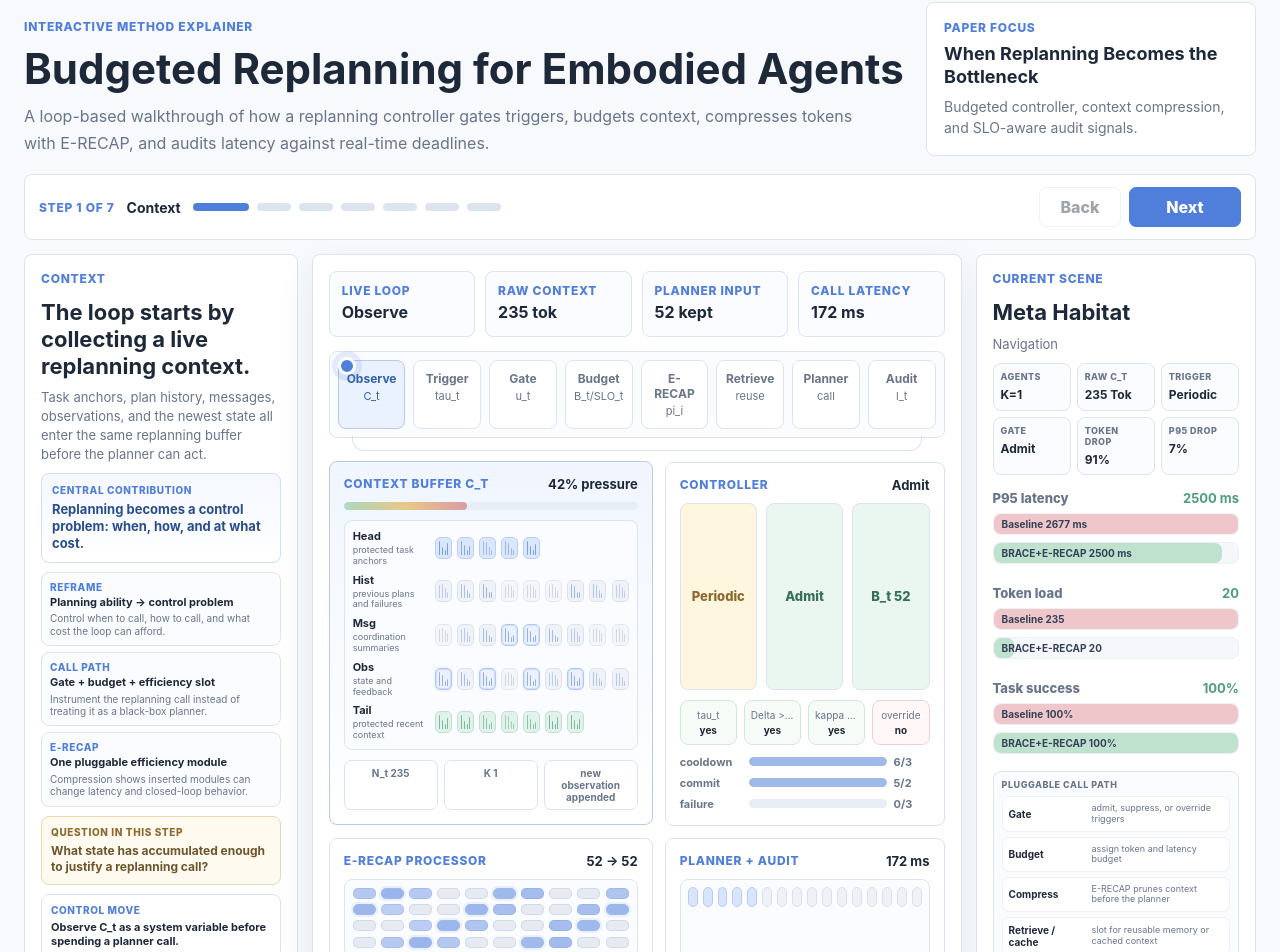
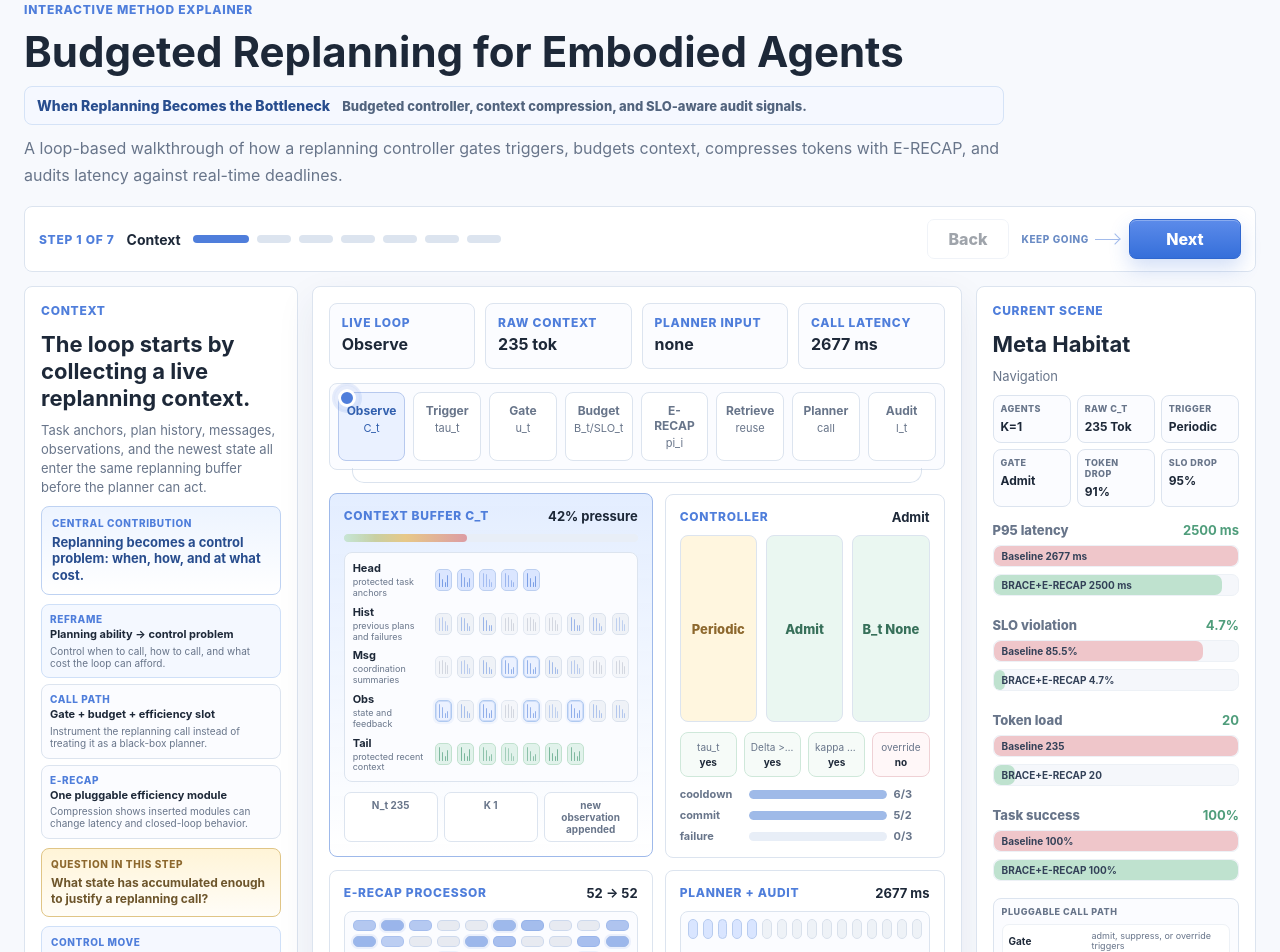
Before and after one commit to Shuaijun-LIU/BRACE-Animation, a React (Vite) app in the folder app/: page / in a window 1280 px wide. Shown: the part 28-980 px from the top of the page. Built offline with nearby package versions, Linux system fonts and the light colour scheme.

Commit message:
feat(animation): polish final walkthrough cues

```diff
--- a/app/src/App.tsx
+++ b/app/src/App.tsx
@@ -41,6 +41,7 @@ type GuidedStep = {
   counters: Counters;
   pressure: number;
   rawTokens: number;
+  budgetTokens: number | null;
   keepTarget: number;
   layerCounts: number[];
   phaseMs: Record<PhaseName, number>;
@@ -113,10 +114,11 @@ const stepStates: GuidedStep[] = [
     counters: { delta: 3, omega: 2, sinceReplan: 6, sincePlanChange: 5, failureWindow: 0 },
     pressure: 0.42,
     rawTokens: 235,
+    budgetTokens: null,
     keepTarget: 52,
     layerCounts: [52, 52, 52, 52],
-    phaseMs: { compression: 0, retrieval: 0, planner: 148, update: 24 },
-    auditLine: "sense appended observation; planner input is still uncompressed",
+    phaseMs: { compression: 0, retrieval: 0, planner: 2677, update: 0 },
+    auditLine: "raw No-BRACE call path exceeds the Habitat SLO tail even with saturated success",
     evidenceNote: "Meta Habitat anchor: success is saturated, but tail latency is the hidden issue.",
   },
   {
@@ -138,10 +140,11 @@ const stepStates: GuidedStep[] = [
     counters: { delta: 3, omega: 2, sinceReplan: 4, sincePlanChange: 4, failureWindow: 1 },
     pressure: 0.86,
     rawTokens: 2934,
+    budgetTokens: null,
     keepTarget: 52,
     layerCounts: [52, 52, 52, 52],
-    phaseMs: { compression: 0, retrieval: 42, planner: 236, update: 31 },
-    auditLine: "hazard trigger fired; baseline would call planner again",
+    phaseMs: { compression: 0, retrieval: 0, planner: 8520, update: 0 },
+    auditLine: "hazard trigger fired; unbudgeted AirSim tail latency reaches the deadline-miss regime",
     evidenceNote: "AirSim K=8 baseline reaches 100% SLO violation despite 100% success.",
   },
   {
@@ -163,10 +166,11 @@ const stepStates: GuidedStep[] = [
     counters: { delta: 3, omega: 3, sinceReplan: 5, sincePlanChange: 1, failureWindow: 1 },
     pressure: 0.72,
     rawTokens: 1566,
+    budgetTokens: null,
     keepTarget: 52,
     layerCounts: [52, 52, 52, 52],
-    phaseMs: { compression: 0, retrieval: 28, planner: 210, update: 33 },
-    auditLine: "commit window blocks immediate plan replacement",
+    phaseMs: { compression: 0, retrieval: 0, planner: 0, update: 0 },
+    auditLine: "commit window holds the current plan; no new planner call is spent",
     evidenceNote: "Proxy sweep: controller structure collapses calls/deadlocks compared with replanning every step.",
   },
   {
@@ -183,15 +187,16 @@ const stepStates: GuidedStep[] = [
     node: "budget",
     platformId: "habitat",
     triggerType: "periodic",
-    gate: "cooldown",
-    checks: { trigger: true, cooldown: false, commit: true, override: false },
-    counters: { delta: 3, omega: 2, sinceReplan: 1, sincePlanChange: 5, failureWindow: 0 },
+    gate: "admit",
+    checks: { trigger: true, cooldown: true, commit: true, override: false },
+    counters: { delta: 3, omega: 2, sinceReplan: 3, sincePlanChange: 5, failureWindow: 0 },
     pressure: 0.62,
     rawTokens: 235,
+    budgetTokens: 20,
     keepTarget: 44,
     layerCounts: [52, 47, 44, 44],
-    phaseMs: { compression: 12, retrieval: 38, planner: 184, update: 28 },
-    auditLine: "budget selected; current context must fit B_t before planning",
+    phaseMs: { compression: 35.63, retrieval: 0, planner: 2414.05, update: 0.24 },
+    auditLine: "budget selected; Habitat call-path mean stays near the 2500 ms SLO after pruning",
     evidenceNote: "Matched-budget baselines show token count alone does not explain tail behavior.",
   },
   {
@@ -213,10 +218,11 @@ const stepStates: GuidedStep[] = [
     counters: { delta: 3, omega: 2, sinceReplan: 5, sincePlanChange: 5, failureWindow: 1 },
     pressure: 0.7,
     rawTokens: 2934,
+    budgetTokens: 1114,
     keepTarget: 27,
     layerCounts: [52, 44, 34, 27],
-    phaseMs: { compression: 36, retrieval: 42, planner: 148, update: 26 },
-    auditLine: "head/tail pinned; top-utility middle tokens form planner input",
+    phaseMs: { compression: 36, retrieval: 42, planner: 1536, update: 26 },
+    auditLine: "head/tail pinned; top-utility middle tokens form the AirSim budgeted planner input",
     evidenceNote: "E-RECAP removes 71-76% of tokens in multi-agent Habitat context-growth tests.",
   },
   {
@@ -238,10 +244,11 @@ const stepStates: GuidedStep[] = [
     counters: { delta: 3, omega: 2, sinceReplan: 1, sincePlanChange: 1, failureWindow: 3 },
     pressure: 0.58,
     rawTokens: 235,
+    budgetTokens: 20,
     keepTarget: 22,
     layerCounts: [52, 38, 28, 22],
-    phaseMs: { compression: 36, retrieval: 42, planner: 148, update: 26 },
-    auditLine: "failure override admits recovery; audit emits l_t and phase breakdown",
+    phaseMs: { compression: 35.63, retrieval: 0, planner: 2414.05, update: 0.24 },
+    auditLine: "failure override admits recovery; appendix phase audit reports 2486.31 ms P95",
     evidenceNote: "Habitat phase table: pruning overhead is small relative to planner time after compression.",
   },
   {
@@ -263,9 +270,10 @@ const stepStates: GuidedStep[] = [
     counters: { delta: 3, omega: 2, sinceReplan: 5, sincePlanChange: 4, failureWindow: 0 },
     pressure: 0.64,
     rawTokens: 2934,
+    budgetTokens: 1114,
     keepTarget: 26,
     layerCounts: [52, 42, 32, 26],
-    phaseMs: { compression: 36, retrieval: 42, planner: 148, update: 26 },
+    phaseMs: { compression: 36, retrieval: 42, planner: 1536, update: 26 },
     auditLine: "cross-platform summary links token, SLO, and stability metrics back to loop modules",
     evidenceNote: "Across main platforms, baseline success can saturate while deadlines fail.",
   },
@@ -336,6 +344,17 @@ function gateLabel(gate: GateState) {
   }[gate];
 }
 
+function budgetLabel(step: GuidedStep) {
+  if (step.gate === "commit" || step.gate === "cooldown") {
+    return "held";
+  }
+  return step.budgetTokens === null ? "none" : `${step.budgetTokens.toLocaleString()} tok`;
+}
+
+function formatMs(value: number) {
+  return Number.isInteger(value) ? `${value}` : value.toFixed(2);
+}
+
 function App() {
   const [stepIndex, setStepIndex] = useState(0);
   const step = stepStates[stepIndex];
@@ -351,18 +370,17 @@ function App() {
   return (
     <main className="app-shell">
       <header className="topbar">
-        <div>
+        <div className="title-block">
           <p className="eyebrow">Interactive method explainer</p>
           <h1>Budgeted Replanning for Embodied Agents</h1>
+          <div className="title-paper">
+            <span>When Replanning Becomes the Bottleneck</span>
+            <strong>Budgeted controller, context compression, and SLO-aware audit signals.</strong>
+          </div>
           <p className="lede">
             A loop-based walkthrough of how a replanning controller gates triggers, budgets context,
             compresses tokens with E-RECAP, and audits latency against real-time deadlines.
           </p>
-        </div>
-        <div className="paper-card">
-          <span>Paper focus</span>
-          <strong>When Replanning Becomes the Bottleneck</strong>
-          <p>Budgeted controller, context compression, and SLO-aware audit signals.</p>
         </div>
       </header>
 
@@ -391,14 +409,20 @@ function App() {
           >
             Back
           </button>
-          <button className="primary" onClick={advance} type="button">
-            {isFinalStep ? "Restart" : "Next"}
-          </button>
+          <div className="next-action">
+            <span className="next-cue" aria-hidden="true">
+              {isFinalStep ? "replay" : "keep going"}
+              <i />
+            </span>
+            <button className="primary next-primary" onClick={advance} type="button">
+              {isFinalStep ? "Restart" : "Next"}
+            </button>
+          </div>
         </div>
       </section>
 
       <section className="story-layout" aria-label="Budgeted replanning walkthrough">
-        <article className="story-card">
+        <article className={`story-card focus-${step.focus}`} key={`story-${step.id}`}>
           <span className="section-label">{step.label}</span>
           <h2>{step.title}</h2>
           <p>{step.narrative}</p>
@@ -436,13 +460,13 @@ function App() {
           <div className="step-facts">
             <span>{`trigger: ${step.triggerType}`}</span>
             <span>{`gate: ${gateLabel(step.gate)}`}</span>
-            <span>{`B_t: ${step.keepTarget}`}</span>
+            <span>{`B_t: ${budgetLabel(step)}`}</span>
           </div>
         </article>
 
-        <LoopWorkbench keptTokens={keptTokens} platform={platform} step={step} tokens={tokens} />
+        <LoopWorkbench key={`workbench-${step.id}`} keptTokens={keptTokens} platform={platform} step={step} tokens={tokens} />
 
-        <aside className="context-card">
+        <aside className={`context-card focus-${step.focus}`} key={`scene-${step.id}`}>
           <span className="section-label">Current scene</span>
           <h2>{platform.label}</h2>
           <p>{platform.scenario}</p>
@@ -453,6 +477,13 @@ function App() {
             brace={platform.braceErecap.latencyP95Ms}
             max={Math.max(platform.baseline.latencyP95Ms, platform.braceErecap.latencyP95Ms, platform.sloMs)}
             suffix=" ms"
+          />
+          <MetricRow
+            label="SLO violation"
+            base={platform.baseline.sloViolationPct}
+            brace={platform.braceErecap.sloViolationPct}
+            max={100}
+            suffix="%"
           />
           <MetricRow
             label="Token load"
@@ -491,7 +522,7 @@ function App() {
 
 function SceneState({ platform, step }: { platform: (typeof platforms)[number]; step: GuidedStep }) {
   const tokenDrop = Math.round((1 - platform.braceErecap.tokens / platform.baseline.tokens) * 100);
-  const latencyDrop = Math.round((1 - platform.braceErecap.latencyP95Ms / platform.baseline.latencyP95Ms) * 100);
+  const sloDrop = Math.round((1 - platform.braceErecap.sloViolationPct / platform.baseline.sloViolationPct) * 100);
 
   return (
     <div className="scene-state">
@@ -516,8 +547,8 @@ function SceneState({ platform, step }: { platform: (typeof platforms)[number];
         <strong>{`${tokenDrop}%`}</strong>
       </div>
       <div>
-        <span>P95 drop</span>
-        <strong>{`${latencyDrop}%`}</strong>
+        <span>SLO drop</span>
+        <strong>{`${sloDrop}%`}</strong>
       </div>
     </div>
   );
@@ -570,11 +601,11 @@ function LoopWorkbench({
         </div>
         <div>
           <span>Planner input</span>
-          <strong>{keptCount} kept</strong>
+          <strong>{budgetLabel(step)}</strong>
         </div>
         <div>
           <span>Call latency</span>
-          <strong>{totalPhaseMs(step)} ms</strong>
+          <strong>{`${formatMs(totalPhaseMs(step))} ms`}</strong>
         </div>
       </div>
 
@@ -700,7 +731,7 @@ function ControllerCard({ focus, step }: { focus: FocusArea; step: GuidedStep })
       <div className="controller-flow">
         <div className={`controller-node trigger ${step.triggerType}`}>{step.triggerType}</div>
         <div className={`controller-node gate ${step.gate}`}>{gateLabel(step.gate)}</div>
-        <div className="controller-node budget">B_t {step.keepTarget}</div>
+        <div className="controller-node budget">B_t {budgetLabel(step)}</div>
       </div>
       <div className="gate-checks">
         {checks.map((check) => (
@@ -816,7 +847,7 @@ function PlannerAuditCard({
     <article className={focus === "audit" || focus === "evidence" ? "work-module active" : "work-module"}>
       <div className="module-title">
         <span>Planner + audit</span>
-        <strong>{`${totalMs} ms`}</strong>
+        <strong>{step.gate === "commit" || step.gate === "cooldown" ? "no call" : `${formatMs(totalMs)} ms`}</strong>
       </div>
       <div className="planner-input-strip">
         {kept.map((token, index) => (
@@ -830,14 +861,14 @@ function PlannerAuditCard({
             <div>
               <i style={{ width: metricWidth(step.phaseMs[phase], Math.max(...Object.values(step.phaseMs), 1)), "--delay": `${index * 90}ms` } as CSSProperties} />
             </div>
-            <strong>{step.phaseMs[phase]} ms</strong>
+            <strong>{formatMs(step.phaseMs[phase])} ms</strong>
           </div>
         ))}
       </div>
       <div className={totalMs <= platform.sloMs ? "slo-gauge pass" : "slo-gauge fail"}>
         <div>
           <span>l_t</span>
-          <strong>{totalMs} ms</strong>
+          <strong>{step.gate === "commit" || step.gate === "cooldown" ? "held" : `${formatMs(totalMs)} ms`}</strong>
         </div>
         <div>
           <span>SLO_t</span>
--- a/app/src/styles.css
+++ b/app/src/styles.css
@@ -45,15 +45,11 @@ button {
 }
 
 .topbar {
-  display: grid;
-  grid-template-columns: minmax(0, 1fr) 330px;
-  gap: 22px;
-  align-items: end;
+  display: block;
   margin-bottom: 18px;
 }
 
 .eyebrow,
-.paper-card span,
 .section-label,
 .panel-header span,
 .progress-cluster span,
@@ -74,7 +70,7 @@ p {
 }
 
 h1 {
-  max-width: 900px;
+  max-width: 980px;
   margin-bottom: 12px;
   font-size: 42px;
   line-height: 1.08;
@@ -90,14 +86,13 @@ h2 {
 }
 
 .lede {
-  max-width: 850px;
+  max-width: 980px;
   margin-bottom: 0;
   color: var(--muted);
   font-size: 16px;
   line-height: 1.65;
 }
 
-.paper-card,
 .guide-bar,
 .story-card,
 .stage-card,
@@ -108,22 +103,33 @@ h2 {
   background: var(--panel);
 }
 
-.paper-card {
-  padding: 17px;
-}
-
-.paper-card strong {
-  display: block;
-  margin: 8px 0;
-  font-size: 18px;
-  line-height: 1.25;
-}
-
-.paper-card p {
-  margin-bottom: 0;
-  color: var(--muted);
+.title-block {
+  max-width: 1120px;
+}
+
+.title-paper {
+  display: flex;
+  flex-wrap: wrap;
+  gap: 8px 12px;
+  align-items: center;
+  max-width: 980px;
+  margin: 0 0 10px;
+  padding: 10px 12px;
+  border: 1px solid #d5e3f7;
+  border-radius: 8px;
+  background: #f5f8ff;
+}
+
+.title-paper span {
+  color: #284d8e;
   font-size: 14px;
-  line-height: 1.5;
+  font-weight: 840;
+}
+
+.title-paper strong {
+  color: #52647e;
+  font-size: 13px;
+  font-weight: 760;
 }
 
 .guide-bar {
@@ -180,8 +186,9 @@ h2 {
 
 .guide-actions {
   display: grid;
-  grid-template-columns: 82px 112px;
+  grid-template-columns: 82px 224px;
   gap: 8px;
+  align-items: center;
 }
 
 .guide-actions button {
@@ -197,9 +204,62 @@ h2 {
 }
 
 .primary {
-  border: 1px solid var(--blue);
-  background: var(--blue);
+  border: 1px solid #2f67cf;
+  background: linear-gradient(180deg, #5c8bea, #356fda);
   color: #fff;
+}
+
+.next-action {
+  display: grid;
+  grid-template-columns: minmax(0, 1fr) 112px;
+  gap: 8px;
+  align-items: center;
+  min-width: 0;
+}
+
+.next-primary {
+  box-shadow:
+    0 9px 20px rgba(53, 111, 218, 0.22),
+    inset 0 1px 0 rgba(255, 255, 255, 0.28);
+}
+
+.next-primary:hover {
+  border-color: #255dbf;
+  background: linear-gradient(180deg, #6a98ef, #2f67cf);
+}
+
+.next-cue {
+  display: inline-flex;
+  align-items: center;
+  justify-content: flex-end;
+  gap: 6px;
+  color: #315fae;
+  font-size: 10px;
+  font-weight: 820;
+  letter-spacing: 0.06em;
+  text-transform: uppercase;
+  white-space: nowrap;
+  animation: cueNudge 1.7s ease-in-out infinite;
+}
+
+.next-cue i {
+  position: relative;
+  display: block;
+  width: 24px;
+  height: 1px;
+  background: #7da0e3;
+}
+
+.next-cue i::after {
+  position: absolute;
+  right: 0;
+  top: 50%;
+  width: 7px;
+  height: 7px;
+  border-top: 1px solid #7da0e3;
+  border-right: 1px solid #7da0e3;
+  content: "";
+  transform: translateY(-50%) rotate(45deg);
 }
 
 .secondary {
@@ -239,9 +299,9 @@ h2 {
 
 .thesis-strip {
   padding: 10px;
-  border: 1px solid #cfe0f8;
-  border-radius: 8px;
-  background: linear-gradient(180deg, #f5f8ff, #ffffff);
+  border: 1px solid #bed2f2;
+  border-radius: 8px;
+  background: linear-gradient(180deg, #edf4ff, #ffffff);
 }
 
 .thesis-strip span,
@@ -278,6 +338,11 @@ h2 {
   background: #fbfcff;
 }
 
+.contribution-grid div:first-child {
+  border-color: #cfe0f8;
+  background: #f4f8ff;
+}
+
 .contribution-grid strong {
   display: block;
   margin-top: 3px;
@@ -295,9 +360,9 @@ h2 {
 
 .control-question {
   padding: 9px;
-  border: 1px solid #ead8b5;
-  border-radius: 8px;
-  background: #fffaf0;
+  border: 1px solid #e0c586;
+  border-radius: 8px;
+  background: linear-gradient(180deg, #fff4d7, #fffdf8);
 }
 
 .control-question span {
@@ -323,6 +388,18 @@ h2 {
   border: 1px solid var(--line);
   border-radius: 8px;
   background: #fff;
+}
+
+.decision-stack div:first-child {
+  border-color: #cfe0f8;
+  background: #f5f8ff;
+}
+
+.story-card.focus-compression .decision-stack div:last-child,
+.story-card.focus-budget .decision-stack div:last-child,
+.story-card.focus-evidence .decision-stack div:last-child {
+  border-color: #cfe8da;
+  background: #f3fbf7;
 }
 
 .decision-stack strong {
@@ -536,9 +613,9 @@ h2 {
 }
 
 .work-module.active {
-  border-color: #b7c9ee;
+  border-color: #9eb9ea;
   background:
-    linear-gradient(180deg, rgba(234, 241, 255, 0.7), rgba(255, 255, 255, 0.98)),
+    linear-gradient(180deg, rgba(225, 236, 255, 0.92), rgba(255, 255, 255, 0.98)),
     #fff;
   transform: translateY(-1px);
 }
@@ -844,6 +921,8 @@ h2 {
   height: 100%;
   border-radius: inherit;
   background: #9fbae8;
+  transform-origin: left center;
+  animation: barReveal 620ms ease both;
   transition: width 240ms ease;
 }
 
@@ -910,6 +989,8 @@ h2 {
   border: 1px solid #b8ccef;
   border-radius: inherit;
   background: linear-gradient(90deg, #d9e5ff, #dff2ea);
+  transform-origin: left center;
+  animation: barReveal 720ms ease both;
   transition: width 300ms ease;
 }
 
@@ -1191,8 +1272,8 @@ h2 {
 }
 
 .callpath-slots div.active {
-  border-color: #b7c9ee;
-  background: var(--blue-soft);
+  border-color: #9eb9ea;
+  background: #e3edff;
 }
 
 .callpath-slots strong {
@@ -1228,9 +1309,9 @@ h2 {
   gap: 12px;
   margin-top: 4px;
   padding: 9px;
-  border: 1px solid #e7d5aa;
-  border-radius: 8px;
-  background: #fffaf0;
+  border: 1px solid #dfc37c;
+  border-radius: 8px;
+  background: #fff4d7;
 }
 
 .slo-note span {
@@ -1248,9 +1329,9 @@ h2 {
 .evidence-note {
   margin-top: 4px;
   padding: 9px;
-  border: 1px solid #d7eadf;
-  border-radius: 8px;
-  background: #f6fbf8;
+  border: 1px solid #c4e2d1;
+  border-radius: 8px;
+  background: #f0faf5;
   color: #4d665a;
   font-size: 11px;
   line-height: 1.36;
@@ -1296,6 +1377,8 @@ h2 {
   display: block;
   height: 100%;
   border-radius: inherit;
+  transform-origin: left center;
+  animation: barReveal 760ms ease both;
 }
 
 .bar-pair div:first-child span {
@@ -1406,6 +1489,15 @@ h2 {
   }
 }
 
+@keyframes barReveal {
+  from {
+    transform: scaleX(0);
+  }
+  to {
+    transform: scaleX(1);
+  }
+}
+
 @keyframes chipSettle {
   from {
     opacity: 0;
@@ -1465,6 +1557,18 @@ h2 {
 @keyframes phaseFill {
   from {
     width: 0;
+  }
+}
+
+@keyframes cueNudge {
+  0%,
+  100% {
+    opacity: 0.72;
+    transform: translateX(-2px);
+  }
+  50% {
+    opacity: 1;
+    transform: translateX(2px);
   }
 }
 
@@ -1509,6 +1613,14 @@ h2 {
     grid-template-columns: 1fr 1fr;
   }
 
+  .next-cue {
+    display: none;
+  }
+
+  .next-action {
+    grid-template-columns: 1fr;
+  }
+
   .loop-rail {
     grid-template-columns: repeat(2, minmax(0, 1fr));
   }
```
